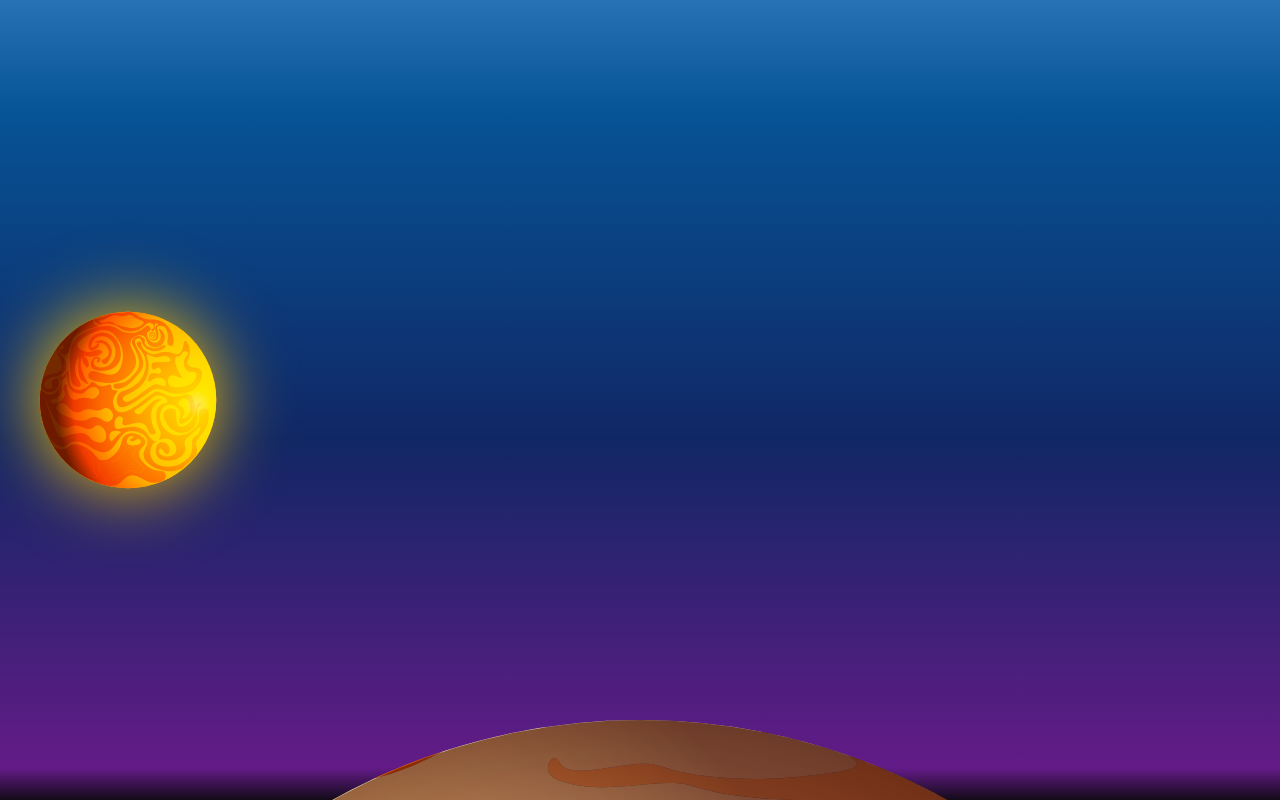
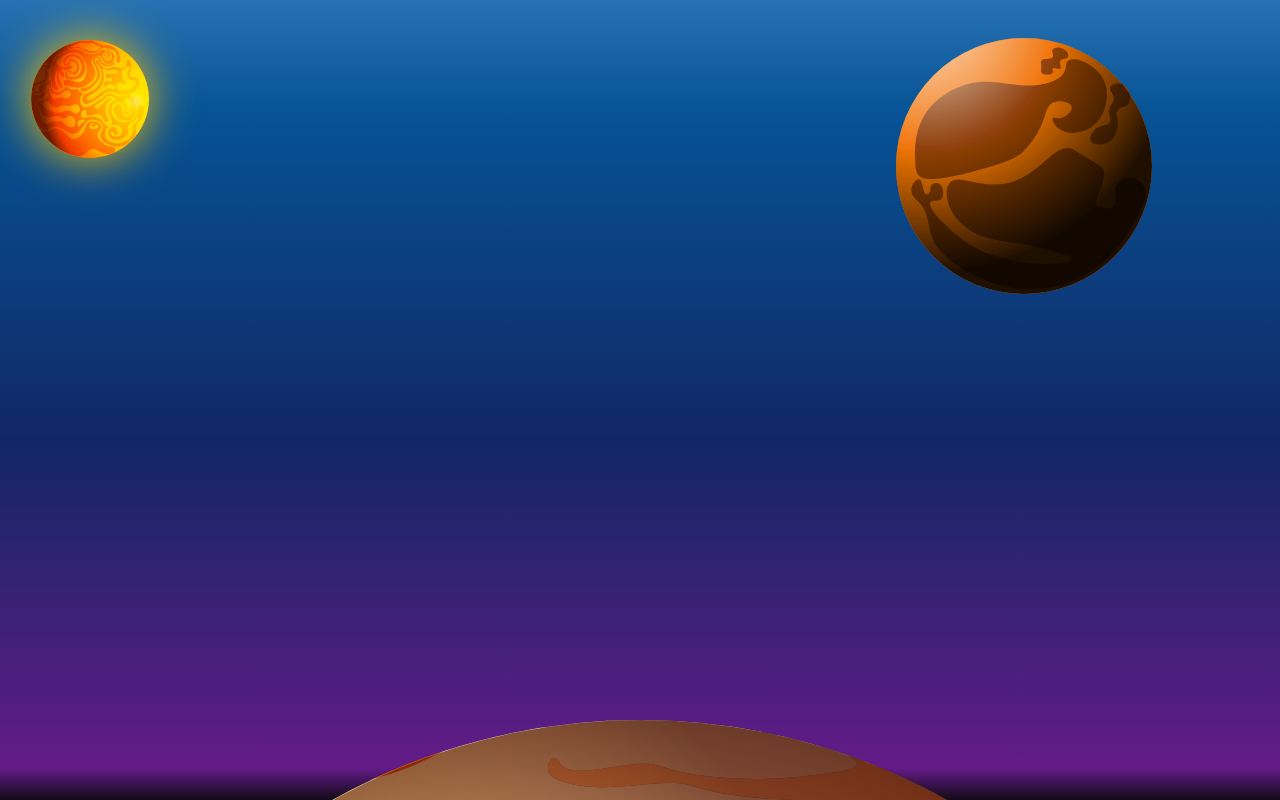
Before and after one commit to KSSwimmy/Ksswimmy-Portfolio, a React (Create React App) app in the folder ksswimmy-portfolio/: page / in a window 1280 px wide. Built offline with nearby package versions, Linux system fonts and the light colour scheme.

Commit message:
:globe_with_meridians: Centered Earth and added more planets
Centered Earth and added more planets

```diff
--- a/ksswimmy-portfolio/src/components/Planets/ParallaxEffect.js
+++ b/ksswimmy-portfolio/src/components/Planets/ParallaxEffect.js
@@ -6,6 +6,7 @@ import TheSun from '../../SVG/sun.svg'
 import Earth from '../../SVG/earth.svg'
 import Jupiter from '../../SVG/jupiter.svg'
 import Mars from '../../SVG/mars.svg'
+import Mercury from '../../SVG/mercury.svg'
 
 const Tester = styled.div`
 
@@ -28,18 +29,24 @@ const ParallaxEffect = () => {
 
 
 
-      <PlanetDiv className="sunDiv">
-        <ParallaxLayer offset={0} speed={0} style={{display: 'flex', alignItems:'center', alignContent: 'center'}}>
 
+        <ParallaxLayer offset={-0.1} speed={0}>
             <img
-          style={{width:'30%', marginLeft: '-5%'}}
+          style={{width:'20%', marginLeft: '-3%', marginTop: '4%'}}
           src={TheSun}
           alt="sun" />
+        </ParallaxLayer>
 
+
+        <ParallaxLayer offset={0} speed={1.5}>
+            <img
+          style={{width:'20%', marginLeft: '70%', marginTop:'3%'}}
+          src={Mercury}
+          alt="sun" />
         </ParallaxLayer>
-      </PlanetDiv>
 
-      <PlanetDiv className="jupiterDiv">
+
+
         <ParallaxLayer offset={0.9} speed={3}>
           <span>
             <img
@@ -47,7 +54,7 @@ const ParallaxEffect = () => {
           src={Jupiter}
           alt="Jupiter" /></span>
         </ParallaxLayer>
-      </PlanetDiv>
+
 
 
         <ParallaxLayer speed={-0.2} offset={1.3}>
@@ -61,7 +68,7 @@ const ParallaxEffect = () => {
 
 
 
-        <ParallaxLayer offset={3.3} speed={-0.4} style={{display: 'flex', alignItems:'center', alignContent: 'center', pointerEvents: 'none'}}>
+        <ParallaxLayer offset={3.3} speed={-0.4} style={{ display: 'flex', alignItems: 'center', justifyContent: 'center'}}>
           <img
           style={{width:'40%'}}
           src={Earth}
```
